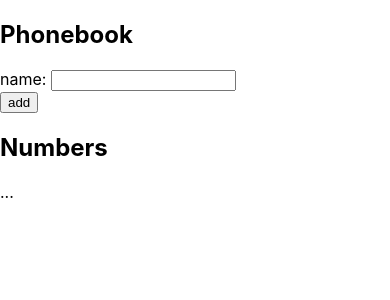
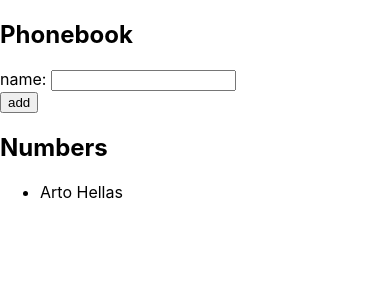
Before and after one commit to chadwyck242/full-stack-2020, a React (Create React App) app in the folder part2/phonebook/: page / in a window 390 px wide. Shown: the top 300 px of the page. Built offline with nearby package versions, Linux system fonts and the light colour scheme.

Commit message:
Add completed Part2 exercise 2.6 phonebook step1

```diff
--- a/part2/phonebook/src/App.js
+++ b/part2/phonebook/src/App.js
@@ -1,22 +1,43 @@
 import React, { useState } from "react";
+import Person from "./components/Person";
 
-const App = () => {
-  const [persons, setPersons] = useState([{ name: "Arto Hellas" }]);
+const App = (props) => {
+  const [persons, setPersons] = useState(props.persons);
   const [newName, setNewName] = useState("");
+
+  const addName = (event) => {
+    event.preventDefault();
+    const personObject = {
+      name: newName,
+      number: "",
+    };
+
+    setPersons(persons.concat(personObject));
+    setNewName("");
+  };
+
+  const handleNameChange = (event) => {
+    console.log(event.target.value);
+    setNewName(event.target.value);
+  };
 
   return (
     <div>
       <h2>Phonebook</h2>
-      <form>
+      <form onSubmit={addName}>
         <div>
-          name: <input />
+          name: <input value={newName} onChange={handleNameChange} />
         </div>
         <div>
           <button type="submit">add</button>
         </div>
       </form>
       <h2>Numbers</h2>
-      ...
+      <ul>
+        {persons.map((person) => (
+          <Person key={person.name} person={person} />
+        ))}
+      </ul>
     </div>
   );
 };
--- /dev/null
+++ b/part2/phonebook/src/components/Person.js
@@ -0,0 +1,7 @@
+import React from "react";
+
+const Person = ({ person }) => {
+  return <li>{person.name}</li>;
+};
+
+export default Person;
--- a/part2/phonebook/src/index.js
+++ b/part2/phonebook/src/index.js
@@ -3,4 +3,11 @@ import ReactDOM from "react-dom";
 import App from "./App";
 import "./index.css";
 
-ReactDOM.render(<App />, document.getElementById("root"));
+const persons = [
+  {
+    name: "Arto Hellas",
+    number: "555-555-5555",
+  },
+];
+
+ReactDOM.render(<App persons={persons} />, document.getElementById("root"));
```
